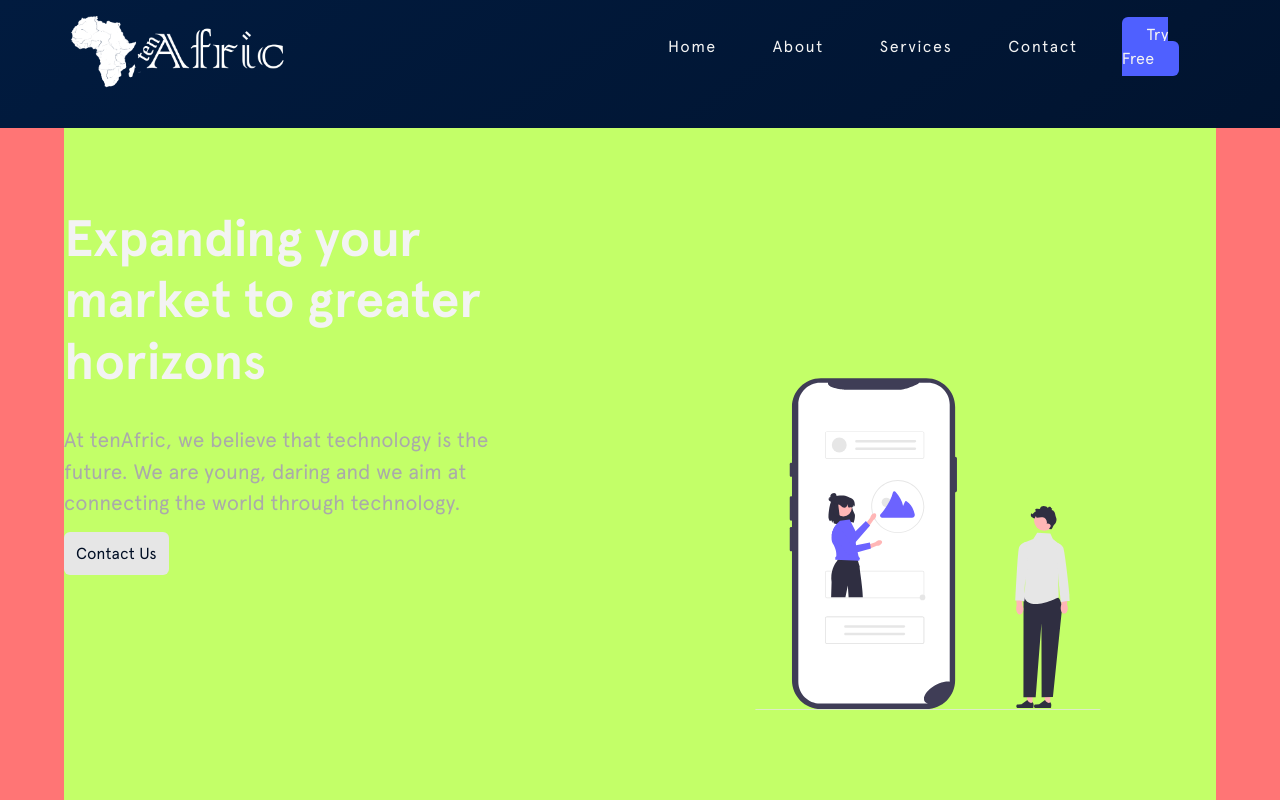
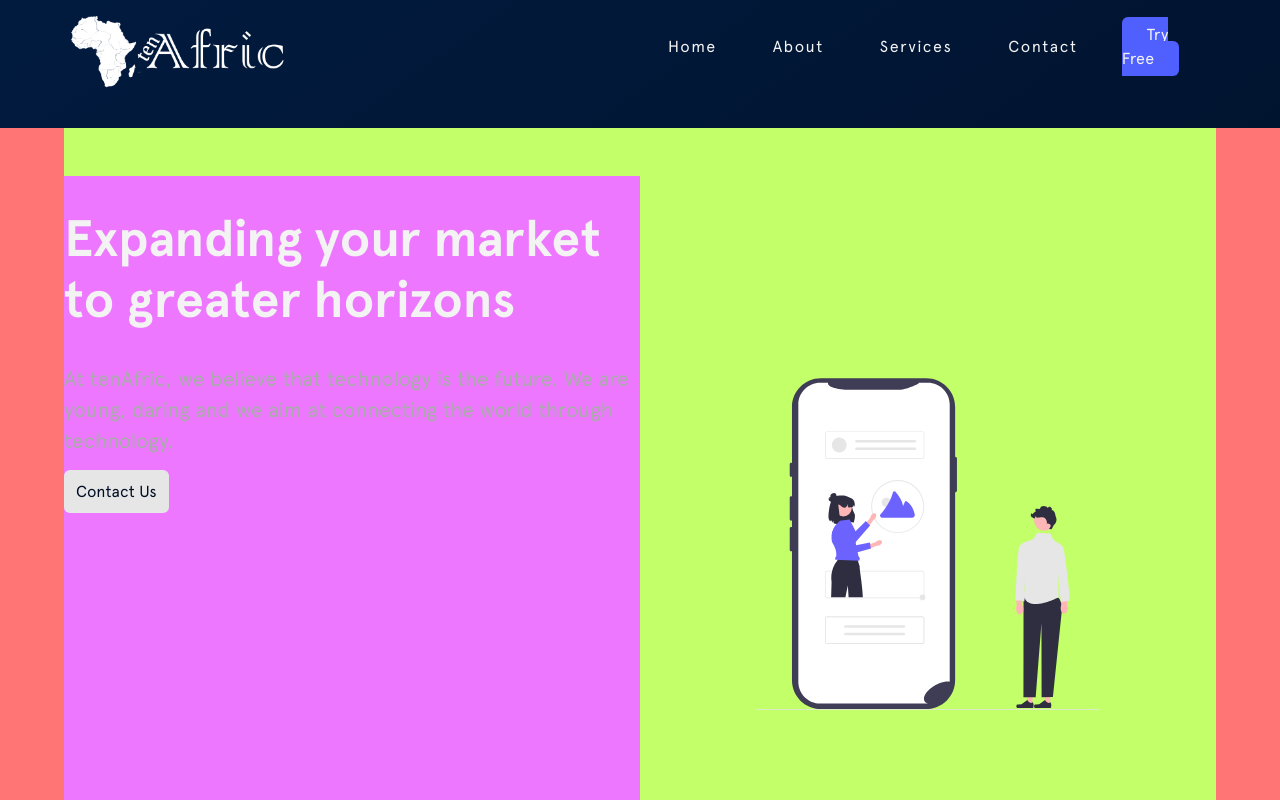
Before and after one commit to tenAfric/tenAfrik, a React (Create React App) app: page / in a window 1280 px wide. Shown: the top 800 px of the page. Built offline with nearby package versions, Linux system fonts and the light colour scheme.

Commit message:
series object youth solar getting

```diff
--- a/src/styles/css/landing.css
+++ b/src/styles/css/landing.css
@@ -17,7 +17,8 @@
   justify-content: space-between;
 }
 .landing .landing-section .landing-wrapper .landing-texts {
-  width: 40%;
+  width: 50%;
+  background-color: rgb(237, 120, 255);
 }
 @media (max-width: 480px) {
   .landing .landing-section .landing-wrapper .landing-texts {
--- a/src/styles/scss/landing.scss
+++ b/src/styles/scss/landing.scss
@@ -15,7 +15,8 @@ $bgDarkDark: #010f25;
             margin: 0 5%;
             justify-content: space-between;
             .landing-texts{
-                width: 40%;
+                width: 50%;
+                background-color: rgb(237, 120, 255);
                 @media(max-width: 480px){
                     width: 100%;
                     margin-top: 20px;
```
Also changed, not shown: 1 other file (tests, documents, lock files or other folders).
